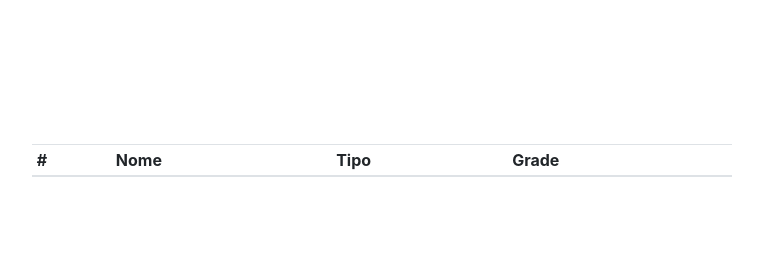
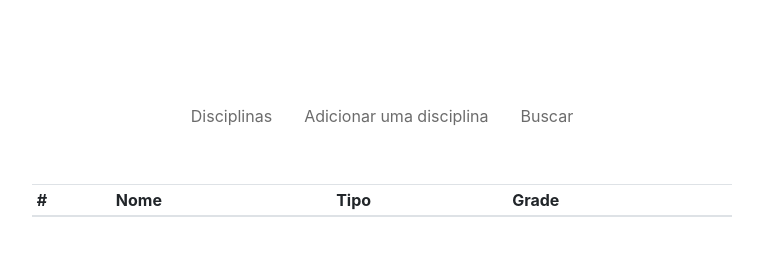
Before and after one commit to hemillainy/mural-disciplinas-angularjs, a website: page index.html in a window 1280 px wide. Shown: the whole page, without its empty margins (258-1021 px from the left). Drawn offline with nearby package versions, Linux system fonts and the light colour scheme; some packages are replaced by stand-ins of ours; no server answers; a script that the page names is missing.

Commit message:
incluir nav-bar

```diff
--- a/index.html
+++ b/index.html
@@ -24,6 +24,8 @@
 <body>
     <br><br><br><br>
 
+    <div ng-include="'app/views/nav-bar.html'"></div>
+
     <br><br>
     <ng-view></ng-view>
 
```
